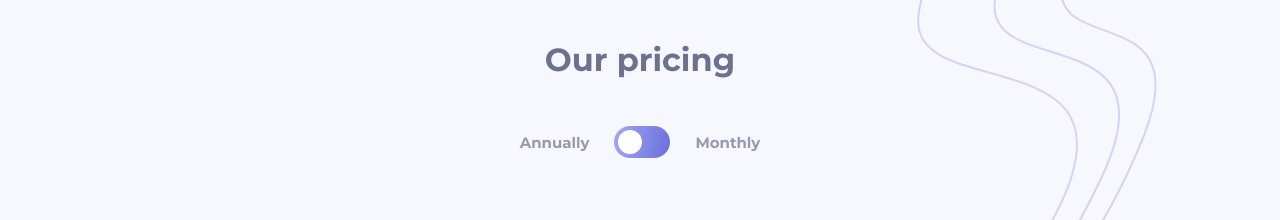
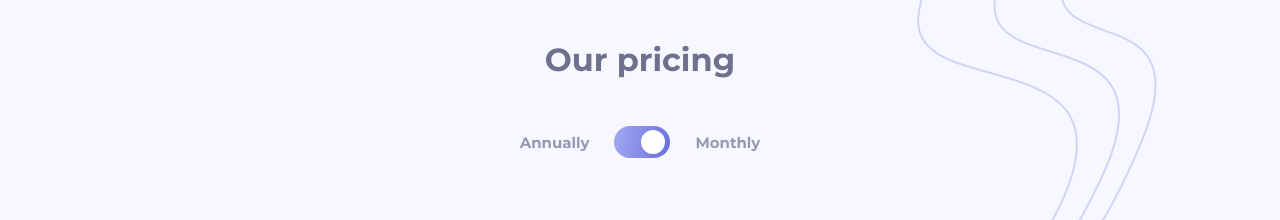
Before and after one commit to anastasiiaal/pricing-component-with-toggle, a React (Vite) app: page / in a window 1280 px wide. Shown: the top 220 px of the page. Built offline with nearby package versions, Linux system fonts and the light colour scheme.

Commit message:
⚙ toggle function added, state not fixed

```diff
--- a/src/components/Card.jsx
+++ b/src/components/Card.jsx
@@ -1,11 +1,19 @@
 import React from "react"
 
+
 export default function Card (props) {
+
+    let price = props.pricePerYear;
+
+    if (document.getElementById("toggle__ball") && document.getElementById("toggle__ball").classList.contains("active")) {
+        price = Math.floor(price*10)/100
+    }
+
     return (
         <div className={props.isActive ? "card active" : "card"}>
             <h3>{props.title}</h3>
             <h1 className="card__price">
-                <span>$</span> {props.pricePerYear}
+                <span>$</span> {price}
             </h1>
             <p>{props.storage} Storage</p>
             <p>{props.users} Users Allowed</p>
--- a/src/components/Toggle.jsx
+++ b/src/components/Toggle.jsx
@@ -12,7 +12,7 @@ export default function Toggle () {
             <div className="toggle">
                 <p className="toggle__p">Annually</p>
                 <div className="toggle__box" onClick={onToggle}>
-                    <div className="toggle__ball" id="toggle__ball"></div>
+                    <div className="toggle__ball active" id="toggle__ball"></div>
                 </div>
                 <p className="toggle__p">Monthly</p>
             </div>
```
